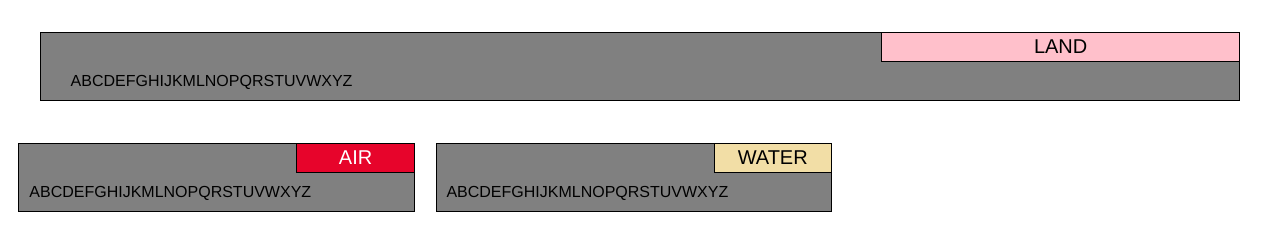
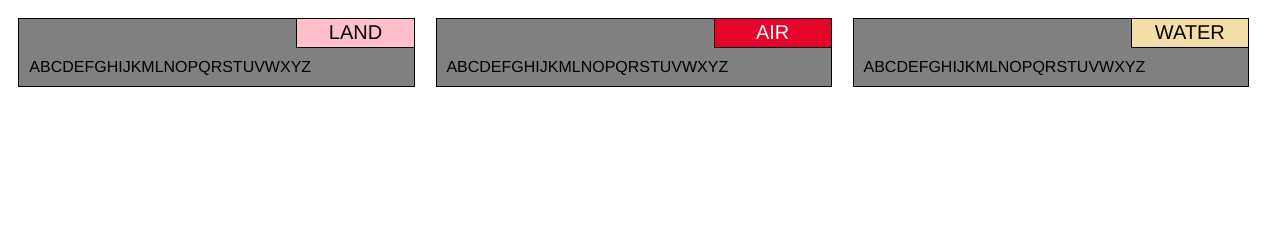
Before and after one commit to Anonymous-srs/module-2-solution, a plain HTML site: page index.html in a window 1280 px wide. Drawn offline with Linux system fonts and the light colour scheme.

Commit message:
Update index.html

```diff
--- a/index.html
+++ b/index.html
@@ -10,7 +10,7 @@
 <body>
 
   <div class="row">
-    <div class="col-lg col-md-6">
+    <div class="col-lg-4 col-md-6">
       <div class="section">
         <p class="section-title" id="LAND">LAND</p>
         <p> ABCDEFGHIJKMLNOPQRSTUVWXYZ</p>
```
